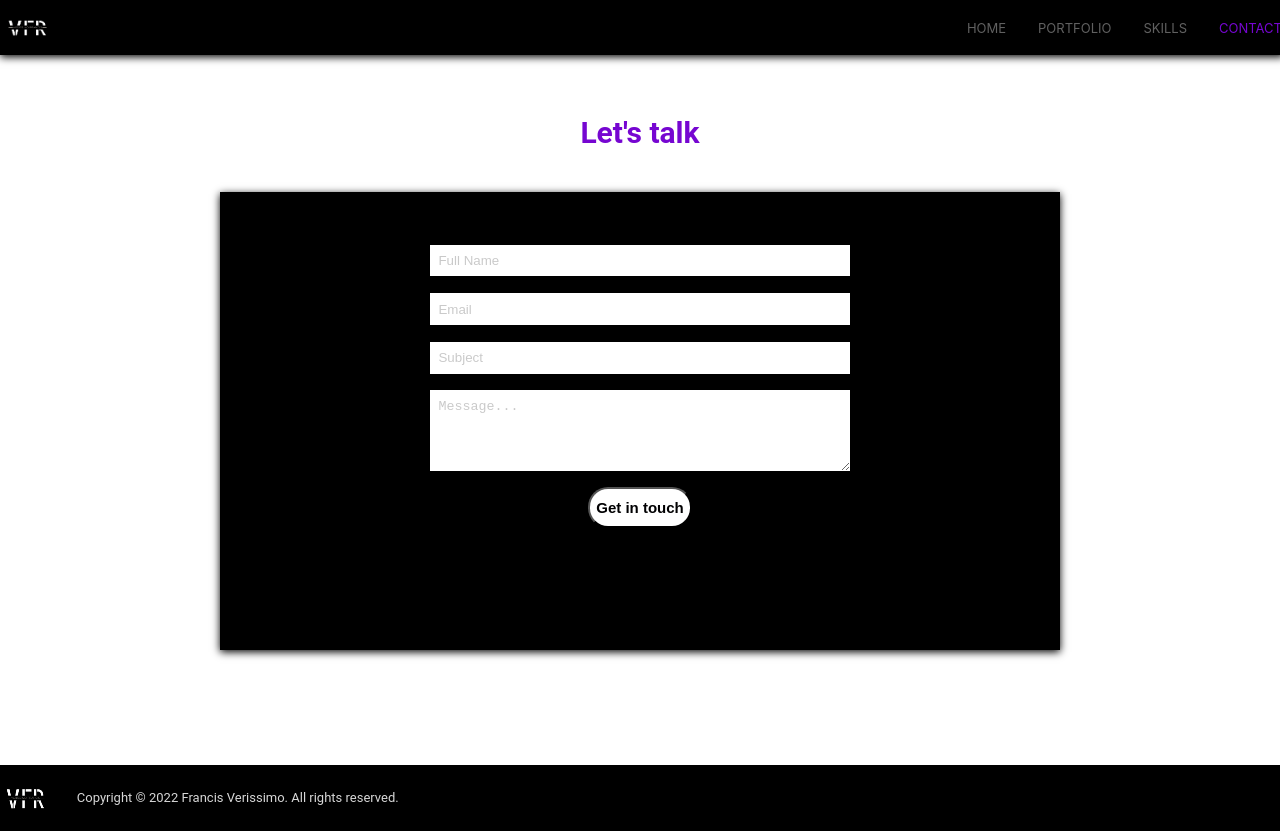
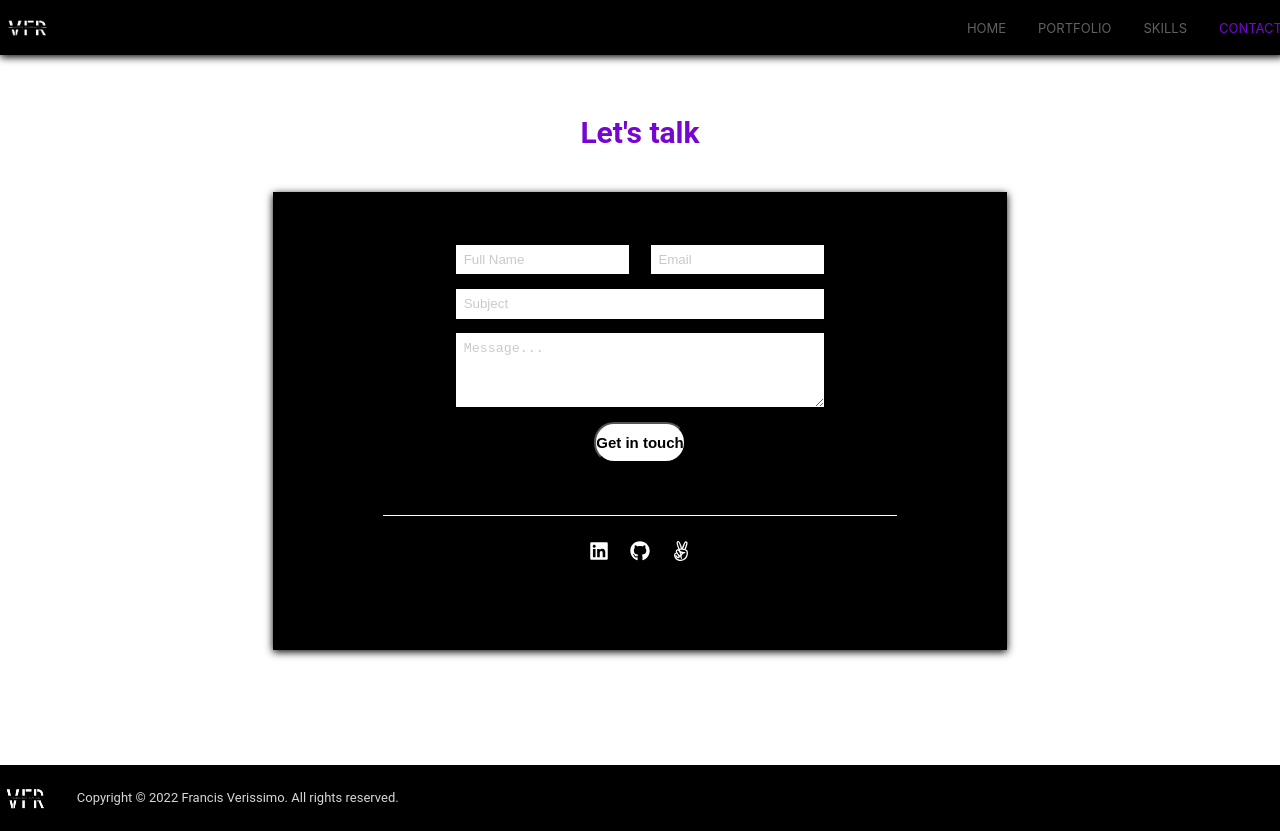
Before and after one commit to VTY1999/React-Portfolio, a React (Create React App) app: page /Contact in a window 1280 px wide. Built offline with nearby package versions, Linux system fonts and the light colour scheme.

Commit message:
Add final touch to form

```diff
--- a/src/components/Contact/Contact.js
+++ b/src/components/Contact/Contact.js
@@ -1,4 +1,5 @@
 import React from 'react';
+import { FaLinkedin, FaGithub, FaAngellist } from 'react-icons/fa';
 import './Contact.scss';
 
 function Contact() {
@@ -7,6 +8,7 @@ function Contact() {
       <h1 className="contact-haed">Let&apos;s talk</h1>
       <div className="container-contact">
         <form className="form" action="https://formspree.io/f/mayvyyqk" method="POST">
+          <div className="input-row">
             <input
               type="text"
               name="name"
@@ -23,6 +25,7 @@ function Contact() {
               maxLength="50"
               required
             />
+          </div>
           <input
             type="text"
             name="Subject"
@@ -39,6 +42,11 @@ function Contact() {
           />
           <button type="submit" className="send">Get in touch</button>
         </form>
+        <div className="form-social">
+          <a href="https://www.linkedin.com/in/francis-o-verissimo/" alt="LinkedIn"><FaLinkedin /></a>
+          <a href="https://github.com/VTY1999" alt="GitHub"><FaGithub /></a>
+          <a href="https://angel.co/u/verissimo-francis" alt="Angellist"><FaAngellist /></a>
+        </div>
       </div>
     </section>
   );
--- a/src/components/Contact/Contact.scss
+++ b/src/components/Contact/Contact.scss
@@ -12,7 +12,7 @@
 
 .container-contact {
   height: 300px;
-  width: 80%;
+  width: 70%;
   margin-left: auto;
   margin-right: auto;
   margin-top: 4%;
@@ -31,9 +31,16 @@
   margin-right: auto;
 }
 
+.input-row {
+  display: flex;
+  flex-direction: row;
+  justify-content: space-between;
+}
+
 .fullName {
   border: transparent;
   padding: 2%;
+  width: 43%;
 }
 
 .fullName::placeholder {
@@ -43,7 +50,7 @@
 .email {
   border: transparent;
   padding: 2%;
-  margin-top: 4%;
+  width: 43%;
 }
 
 .email::placeholder {
@@ -90,3 +97,20 @@
   background-color: #7606d1;
   color: #fff;
 }
+
+.form-social {
+  display: flex;
+  justify-content: center;
+  border-top: 1px solid;
+  width: 70%;
+  margin-top: 7%;
+  margin-left: auto;
+  margin-right: auto;
+}
+
+.form-social a {
+  margin-top: 3%;
+  padding: 2%;
+  color: #fff;
+  font-size: 20px;
+}
```
Lines whose indentation alone changed are shown as unchanged.
